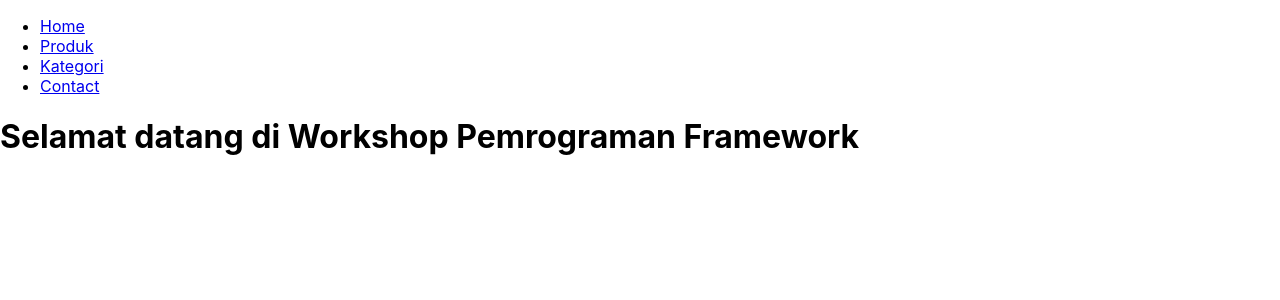
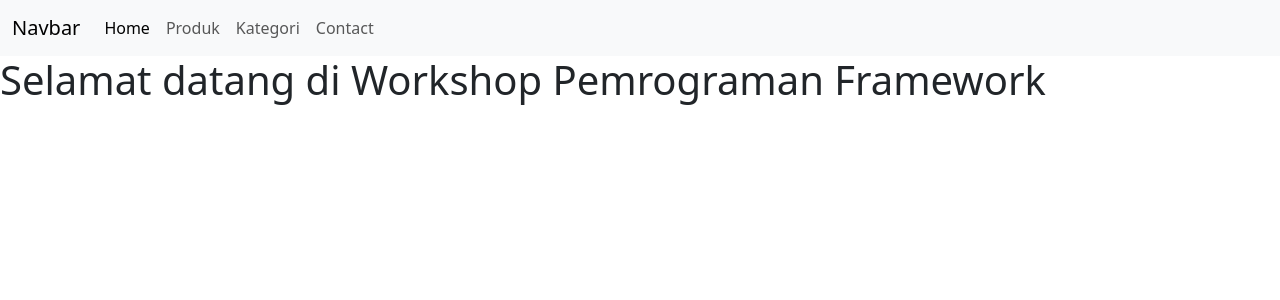
Before and after one commit to AkhmadSatrio/react_framework, a React (Create React App) app: page / in a window 1280 px wide. Shown: the top 300 px of the page. Built offline with nearby package versions, Linux system fonts and the light colour scheme.

Commit message:
Bootstrap In React

```diff
--- a/package.json
+++ b/package.json
@@ -7,6 +7,8 @@
     "@testing-library/jest-dom": "^6.9.1",
     "@testing-library/react": "^16.3.0",
     "@testing-library/user-event": "^13.5.0",
+    "boostrap": "^2.0.0",
+    "bootstrap": "^5.3.8",
     "react": "^19.2.0",
     "react-dom": "^19.2.0",
     "react-router-dom": "^7.9.4",
--- a/src/components/nav.js
+++ b/src/components/nav.js
@@ -3,15 +3,22 @@
 
 function Navbar() {
     return (
-        <nav>
-            <ul>
-                <li><Link to="/">Home</Link></li>
-                <li><Link to="/Product">Produk</Link></li>
-                <li><Link to="/Kategory">Kategori</Link></li>
-                <li><Link to="/contact">Contact</Link></li>
-            </ul>
-        </nav>
+      <nav class="navbar navbar-expand-lg bg-body-tertiary">
+        <div class="container-fluid">
+            <a class="navbar-brand" href="#">Navbar</a>
+            <button class="navbar-toggler" type="button" data-bs-toggle="collapse" data-bs-target="#navbarNavAltMarkup" aria-controls="navbarNavAltMarkup" aria-expanded="false" aria-label="Toggle navigation">
+            <span class="navbar-toggler-icon"></span>
+            </button>
+            <div class="collapse navbar-collapse" id="navbarNavAltMarkup">
+            <div class="navbar-nav">
+                <a class="nav-link active" aria-current="page" href="/">Home</a>
+                <a class="nav-link" href="/Product">Produk</a>
+                <a class="nav-link" href="/Kategory">Kategori</a>
+                <a class="nav-link" href="/contact">Contact</a>
+            </div>
+            </div>
+        </div>
+     </nav>
     );
-};
-
+}
 export default Navbar;
--- a/src/index.js
+++ b/src/index.js
@@ -3,6 +3,8 @@
 import './index.css';
 import App from './App';
 import reportWebVitals from './reportWebVitals';
+import "bootstrap/dist/css/bootstrap.min.css";
+import "bootstrap/dist/js/bootstrap.bundle.min.js";
 
 const root = ReactDOM.createRoot(document.getElementById('root'));
 root.render(
```
Also changed, not shown: 1 other file (tests, documents, lock files or other folders).
